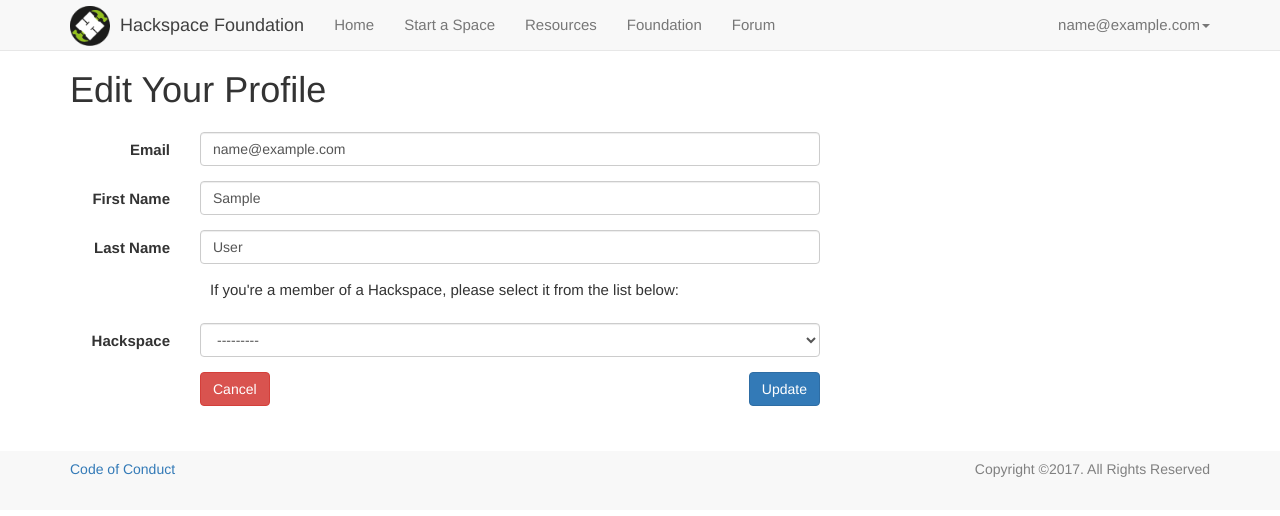
After one commit to UKHackspaceFoundation/website, a Django app: page /edit-profile in a window 1280 px wide. The commit adds this page. Shown: the top 516 px of the page. Run offline with Django 3.2, Linux system fonts and the light colour scheme; the visitor is signed in with stand-in values (Sample User, id 1); data that the repository does not hold is empty; parts of the project's set-up code (start-up, migrations or seed data) failed here and were passed over; some libraries are stand-ins or nearby versions.

Commit message:
Add edit-profile page

```diff
--- /dev/null
+++ b/main/templates/main/user_form.html
@@ -0,0 +1,64 @@
+{% extends "base.html" %}
+{% load widget_tweaks %}
+
+{% block title %}Edit Profile | {{ block.super }}{% endblock %}
+
+{% block content %}
+
+<div class="row">
+    <div class="col-md-8">
+        <h1>Edit Your Profile</h1>
+
+        {{ form.non_field_errors }}
+        {{ form.errors }}
+
+        <form method="POST" class="form-horizontal">
+            {% csrf_token %}
+            <div class="form-group">
+                <label for="inputEmail" class="col-sm-2 control-label">Email</label>
+                <div class="col-sm-10">
+                    {% if form.email.errors %}
+                        {% for error in form.email.errors %}
+                            <div class="alert alert-sm alert-danger">{{ error|escape }}</div>
+                        {% endfor %}
+                    {% endif %}
+                    {% render_field form.email class+="form-control" %}
+                </div>
+            </div>
+            <div class="form-group">
+                <label for="inputFirstName" class="col-sm-2 control-label">First Name</label>
+                <div class="col-sm-10">
+                    {% render_field form.first_name class+="form-control" %}
+                </div>
+            </div>
+            <div class="form-group">
+                <label for="inputLastName" class="col-sm-2 control-label">Last Name</label>
+                <div class="col-sm-10">
+                    {% render_field form.last_name class+="form-control" %}
+                </div>
+            </div>
+
+            <div class="col-sm-offset-2 col-sm-10">
+                <p>If you're a member of a Hackspace, please select it from the list below:</p>
+            </div>
+
+            <div class="form-group">
+                <label class="col-sm-2 control-label">Hackspace</label>
+                <div class="col-sm-10">
+                    {% render_field form.space class+="form-control" %}
+                </div>
+            </div>
+
+            <div class="form-group">
+                <div class="col-sm-offset-2 col-sm-10">
+                    <button type="submit" class="btn btn-primary pull-right">Update</button>
+
+                    <a href="/home" class="btn btn-danger">Cancel</a>
+                </div>
+            </div>
+        </form>
+
+    </div>
+</div>
+
+{% endblock %}
--- a/main/urls.py
+++ b/main/urls.py
@@ -18,4 +18,5 @@ urlpatterns = [
     url(r'^spaces.geojson$', views.geojson, name='geojson'),
     url(r'^space_detail$', views.space_detail, name='space_detail'),
     url(r'^start-a-space$', views.starting, name='starting'),
+    url(r'^edit-profile$', views.UserUpdate.as_view(), name='edit-profile'),
 ]
--- a/main/views.py
+++ b/main/views.py
@@ -14,6 +14,8 @@ from urllib.parse import urljoin
 from main.models import User
 from dealer.git import git
 from django.conf import settings
+from django.views.generic.edit import UpdateView
+from django.urls import reverse_lazy
 
 
 def index(request):
@@ -35,6 +37,13 @@ def home(request):
         'associated_users': associated_users
     })
 
+class UserUpdate(UpdateView):
+    model = User
+    fields = ['email', 'first_name', 'last_name', 'space']
+    success_url = '/home'
+
+    def get_object(self, queryset=None):
+        return self.request.user
 
 # return space info as json - used for rendering map on homepage
 def spaces(request):
```
Also changed, not shown: main/templates/main/home.html (+5 -3 lines).
